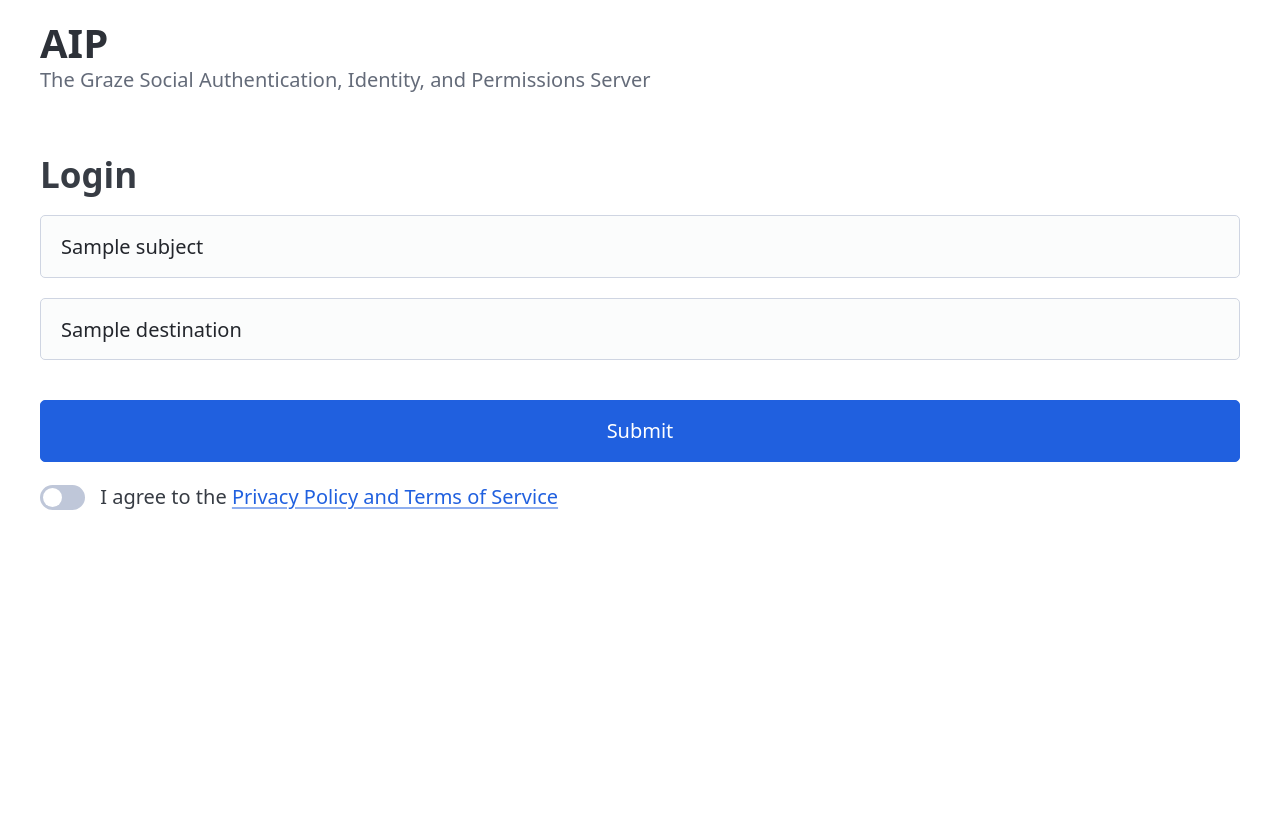
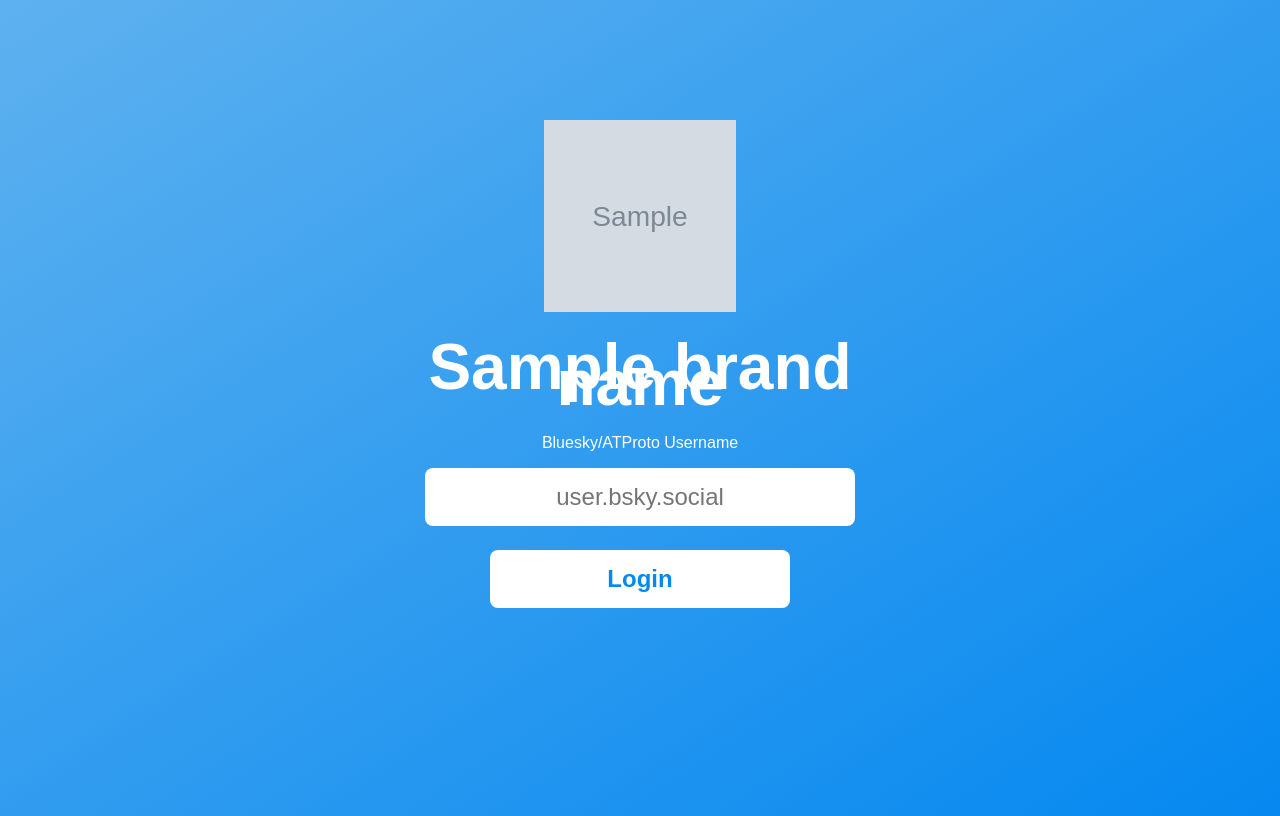
Before and after one commit to graze-social/aip, a Python web app: template templates/atproto_login.html in a window 1280 px wide. Before the commit the page ends 510 px from the top, so only its background shows below. Run offline with Jinja, Linux system fonts and the light colour scheme; the template is opened without the code that fills it: most values are stand-ins (such as "Sample title", 1, 10 or a date in 2020); grey boxes marked "Sample" are stand-in pictures.

Commit message:
fix: adds login styling

```diff
--- a/templates/atproto_login.html
+++ b/templates/atproto_login.html
@@ -1,31 +1,22 @@
 {% extends "base.html" %}
+
 {% block content %}
-<header>
-    <hgroup>
-        <h1>AIP</h1>
-        <p>The Graze Social Authentication, Identity, and Permissions Server</p>
-    </hgroup>
-</header>
-<main>
-    <section>
-        <h2>Login</h2>
-        <form method="post" action="/auth/atproto">
-          <fieldset>
-            <input type="text" name="subject" {% if subject %}value="{{ subject }}"{% else %}placeholder="@you.bsky.social" {% endif %} aria-label="Handle" {% if error_message %} aria-invalid="true" aria-describedby="subject-error"{% endif %}  required=required>
-            <input type="text" name="destination" {% if destination %}value="{{ destination }}"{% else %}placeholder="https://graze.social/auth/callback" {% endif %} aria-label="Handle" {% if error_message %} aria-invalid="true" aria-describedby="destination-error"{% endif %}  required=required>
-            {% if error_message %}
-            <small id="subject-error" class="pico-text-red-450">{{ error_message }}</small>
-            {% endif %}
-          </fieldset>
-          <button type="submit">Submit</button>
-            <fieldset>
-              <label for="terms">
-                <input type="checkbox" role="switch" id="terms" name="terms">
-                I agree to the
-                <a href="#" onclick="event.preventDefault()">Privacy Policy and Terms of Service</a>
-              </label>
-            </fieldset>
-          </form>
-    </section>
-</main>
+<div class="login-container">
+    {% if svg_logo %}
+        <div class="logo">
+            <img alt="Company Logo" src="{{ svg_logo|safe }}">
+        </div>
+    {% endif %}
+
+    {% if brand_name %}
+        <h1>{{ brand_name }}</h1>
+    {% endif %}
+
+    <label style="font-size: 1rem;">Bluesky/ATProto Username</label>
+    <form class="login-form" method="post" action="/auth/atproto">
+        <input type="text" name="subject" placeholder="user.bsky.social" required />
+        <input type="hidden" name="destination" value="{{ destination }}">
+        <button type="submit">Login</button>
+    </form>
+</div>
 {% endblock %}
--- a/templates/base.html
+++ b/templates/base.html
@@ -5,11 +5,82 @@
     <meta charset="utf-8" />
     <meta name="viewport" content="width=device-width, initial-scale=1" />
     <meta name="color-scheme" content="light dark" />
-    <title>Graze Social AIP</title>
+    <title>{% block title %}Graze Social AIP{% endblock %}</title>
     <meta name="description" content="Authentication, Identity, and Permissions Server" />
 
-    <link rel="stylesheet" href="/static/pico.classless.blue.css" />
-    <link rel="stylesheet" href="/static/pico.colors.min.css" />
+    <style>
+        :root {
+            --background-from: {{ background_from|default('#0588f0') }};
+            --background-to: {{ background_to|default('#5eb1ef') }};
+            --text-color: {{ text_color|default('#FFFFFF') }};
+            --form-color: {{ form_color|default('#FFFFFF') }};
+        }
+
+        body {
+            background: linear-gradient(to top left, var(--background-from), var(--background-to));
+            color: var(--text-color);
+            display: flex;
+            justify-content: center;
+            height: 100vh;
+            font-family: Arial, sans-serif;
+        }
+
+        .login-container {
+            text-align: center;
+            border-radius: 10px;
+            padding: 2rem;
+            margin-top: 80px;
+            width: 100%;
+            max-width: 500px;
+        }
+
+        .logo img {
+            width: 192px;
+            height: 192px;
+        }
+
+        h1 {
+            line-height: 1rem;
+            font-size: 4rem;
+            font-weight: bold;
+        }
+
+        .login-form {
+            display: flex;
+            flex-direction: column;
+            gap: 1.5rem;
+            margin-top: 1rem;
+            align-items: center;
+        }
+
+        .login-form input {
+            font-size: 1.5rem;
+            background-color: var(--form-color);
+            padding: 15px;
+            border: none;
+            border-radius: 8px;
+            width: 80%;
+            text-align: center;
+        }
+
+        .login-form button {
+            font-size: 1.5rem;
+            background-color: var(--text-color);
+            color: var(--background-from);
+            border: none;
+            padding: 15px 30px;
+            border-radius: 8px;
+            cursor: pointer;
+            font-weight: bold;
+            width: 60%;
+            text-align: center;
+        }
+
+        .login-form button:hover {
+            opacity: 0.9;
+        }
+    </style>
+
 </head>
 
 <body>
--- a/templates/index.html
+++ b/templates/index.html
@@ -3,7 +3,7 @@
 <header>
     <hgroup>
         <h1>AIP</h1>
-        <p>$$The Graze Social Authentication, Identity, and Permissions Server</p>
+        <p>The Graze Social Authentication, Identity, and Permissions Server</p>
     </hgroup>
 </header>
 <main>
--- a/templates/settings.html
+++ b/templates/settings.html
@@ -2,7 +2,7 @@
 {% block content %}
 <hgroup>
     <h1>AIP</h1>
-    <p>$$The Graze Social Authentication, Identity, and Permissions Server</p>
+    <p>The Graze Social Authentication, Identity, and Permissions Server</p>
 </hgroup>
 <section>
     <h1>Settings</h1>
```
Also changed, not shown: src/social/graze/aip/app/config.py (+9 -0 lines), src/social/graze/aip/app/handlers/oauth.py (+16 -4 lines).
